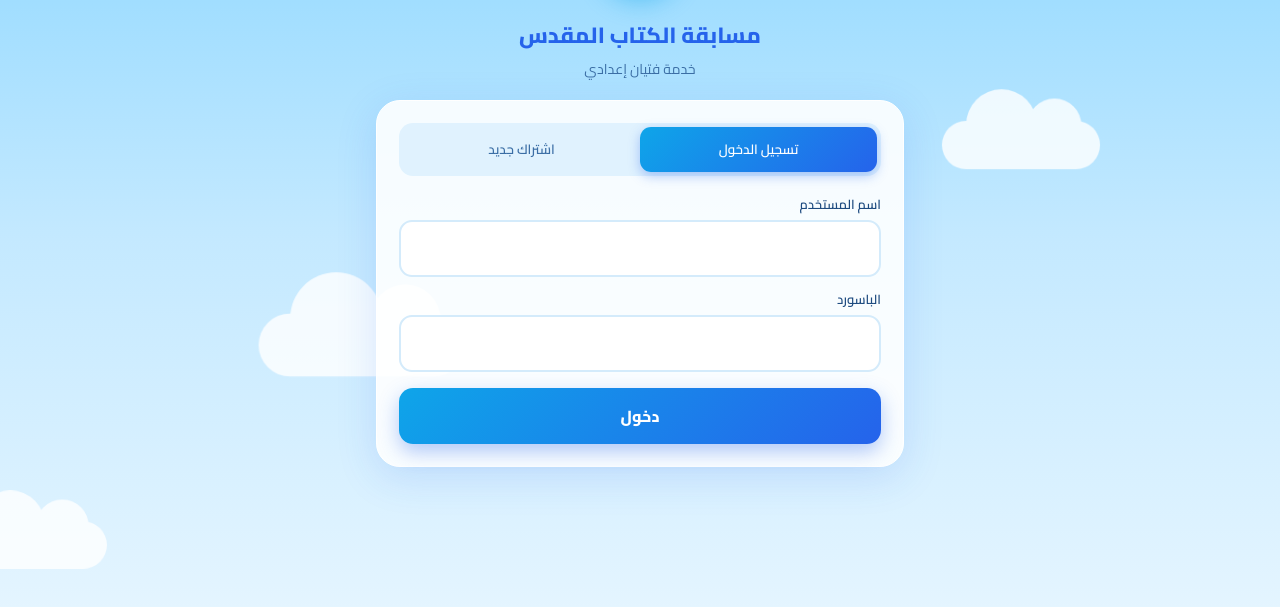
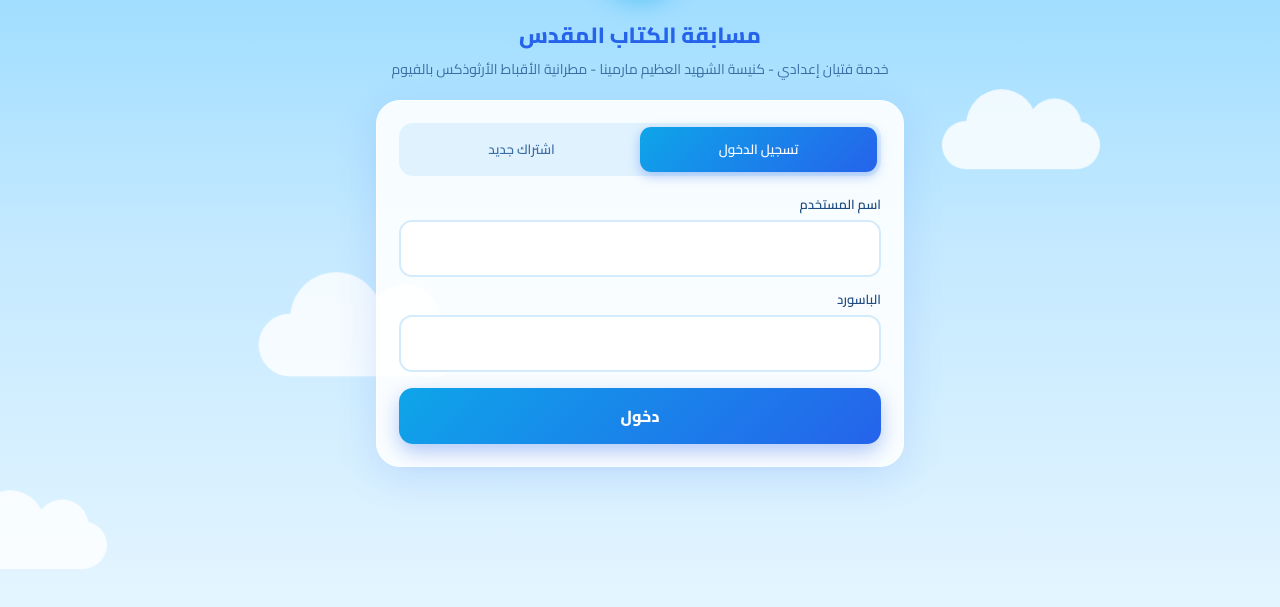
Before and after one commit to fityane3dady/mosab2a, a plain HTML site: page index.html in a window 1280 px wide. Shown: the part 121-728 px from the top of the page. Drawn offline with Linux system fonts and the light colour scheme.

Commit message:
Update index.html

```diff
--- a/index.html
+++ b/index.html
@@ -78,7 +78,7 @@ nav .on{background:linear-gradient(135deg,var(--a),var(--b));color:#fff;box-shad
 
 <!-- ===== الدخول / الاشتراك ===== -->
 <div id="auth" hidden>
- <div class="lg"><img src="logo.png" alt=""><h1>مسابقة الكتاب المقدس</h1><p>خدمة فتيان إعدادي</p></div>
+ <div class="lg"><img src="logo.png" alt=""><h1>مسابقة الكتاب المقدس</h1><p>خدمة فتيان إعدادي - كنيسة الشهيد العظيم مارمينا - مطرانية الأقباط الأرثوذكس بالفيوم</p></div>
  <div class="box">
   <div class="sw"><button id="tl" class="on">تسجيل الدخول</button><button id="tr">اشتراك جديد</button></div>
   <div id="fl">
```
